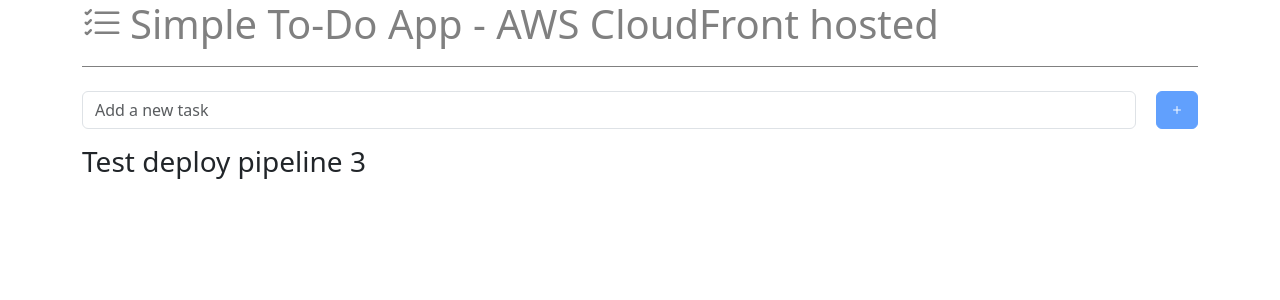
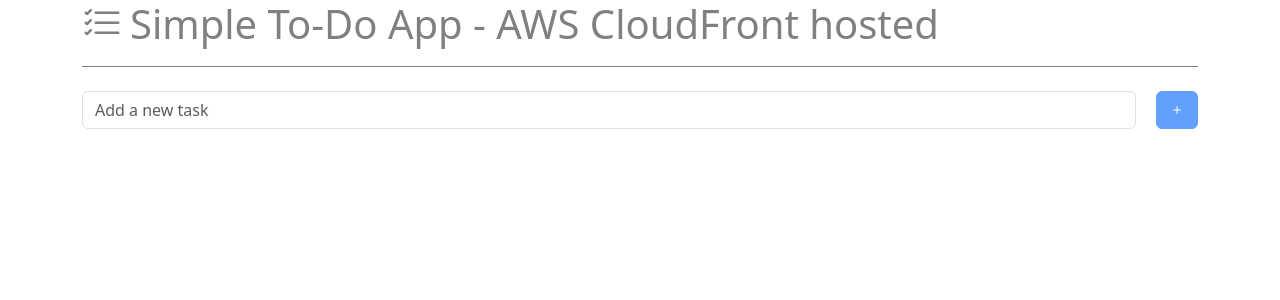
Before and after one commit to murray-stephen/react-aws-demo, a React (Create React App) app: page / in a window 1280 px wide. Shown: the top 300 px of the page. Built offline with nearby package versions, Linux system fonts and the light colour scheme.

Commit message:
Re-add test job

```diff
--- a/src/components/ToDoList/TodoList.js
+++ b/src/components/ToDoList/TodoList.js
@@ -46,7 +46,6 @@
                     </ListGroup.Item>
                 ))}
             </ListGroup>
-            <h3>Test deploy pipeline 3</h3>
         </>
     );
 };
```
